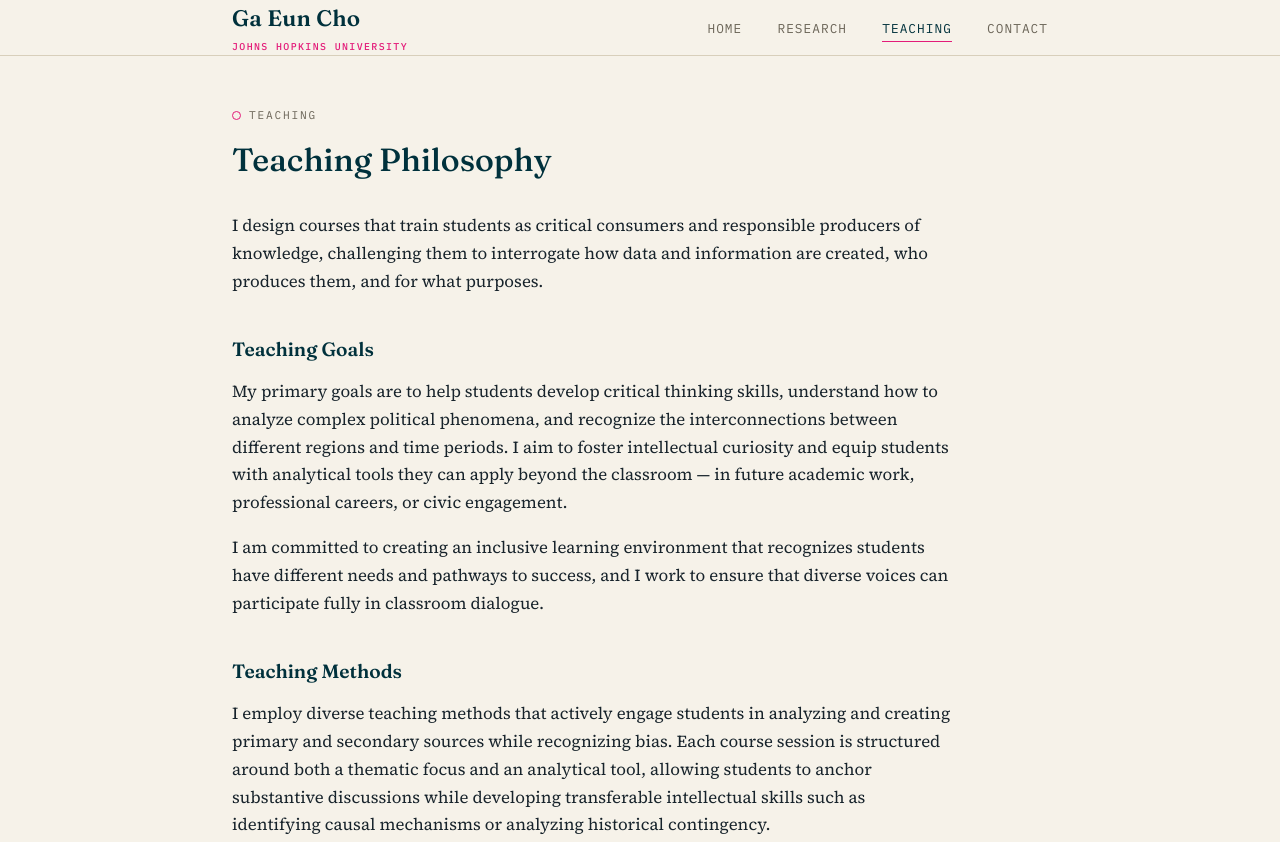
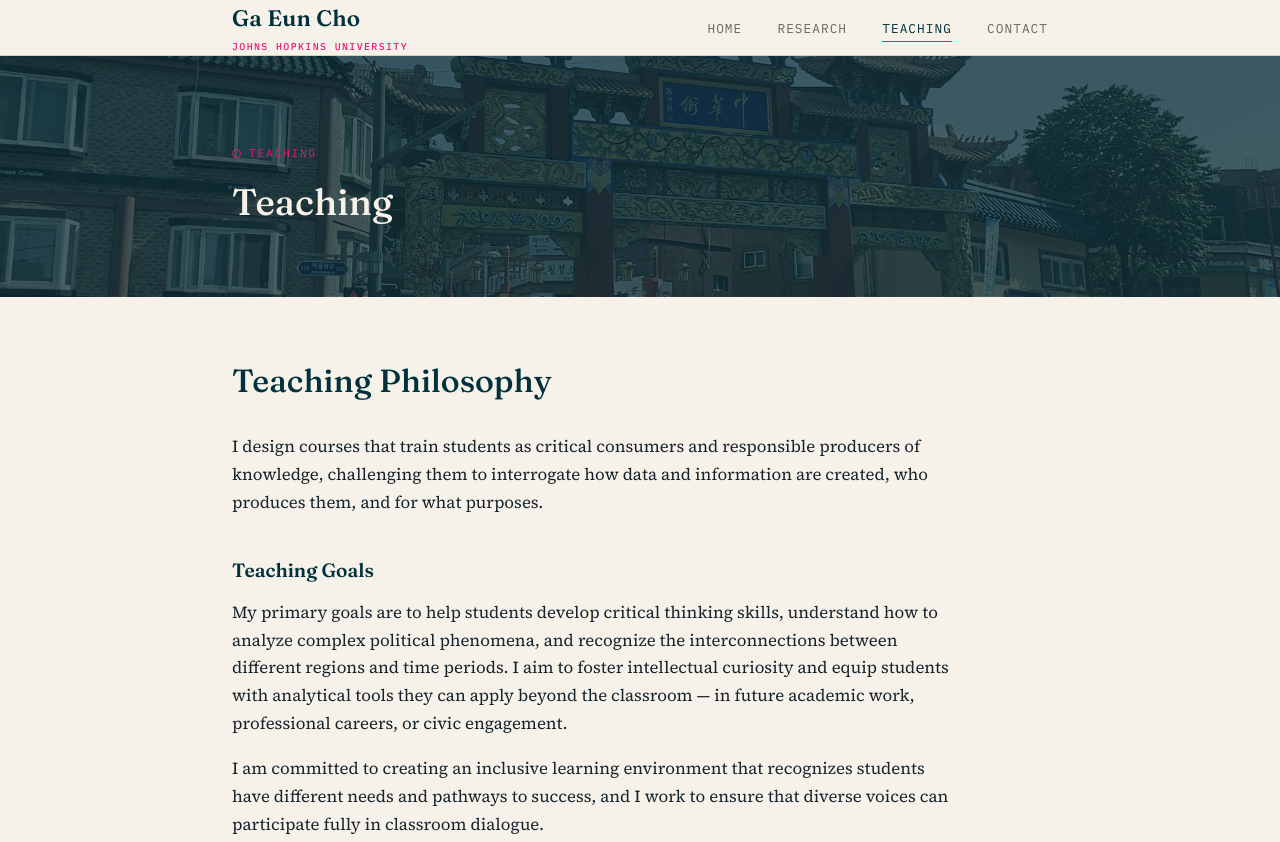
Before and after one commit to gaeuncho/gaeuncho.github.io, a plain HTML site: page teaching.html in a window 1280 px wide. Shown: the top 842 px of the page. Drawn offline with Linux system fonts and the light colour scheme.

Commit message:
Update teaching.html

```diff
--- a/teaching.html
+++ b/teaching.html
@@ -29,13 +29,14 @@
     </header>
 
     <main id="main">
-        <div class="page-header" style="padding-bottom: 0;">
+<div class="page-header page-header--photo" style="--header-photo: url('incheon-chinatown.jpg');">
             <div class="container">
                 <p class="eyebrow">Teaching</p>
+                <h1>Teaching</h1>
             </div>
         </div>
 
-<section style="padding-top: 0;">
+        <section>
     <div class="container">
         <h2>Teaching Philosophy</h2>
                 <div class="bio">
```
